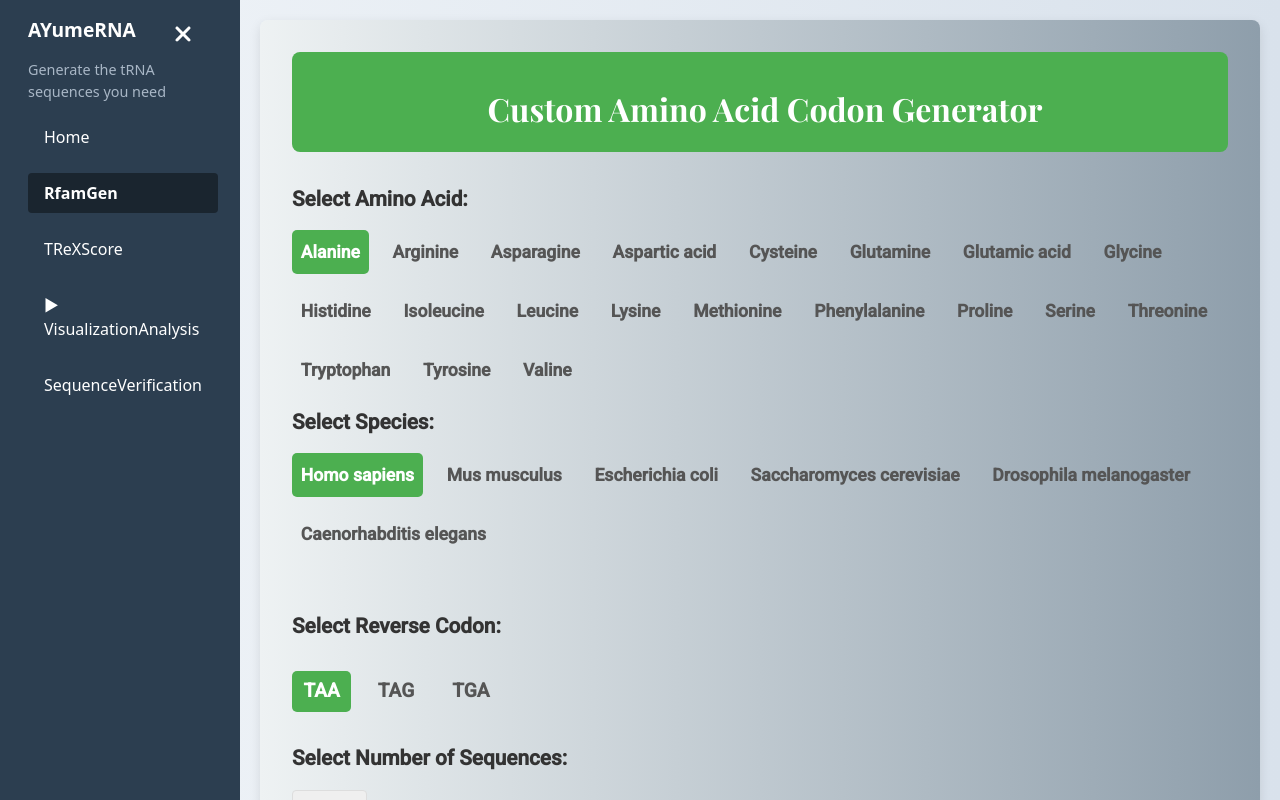
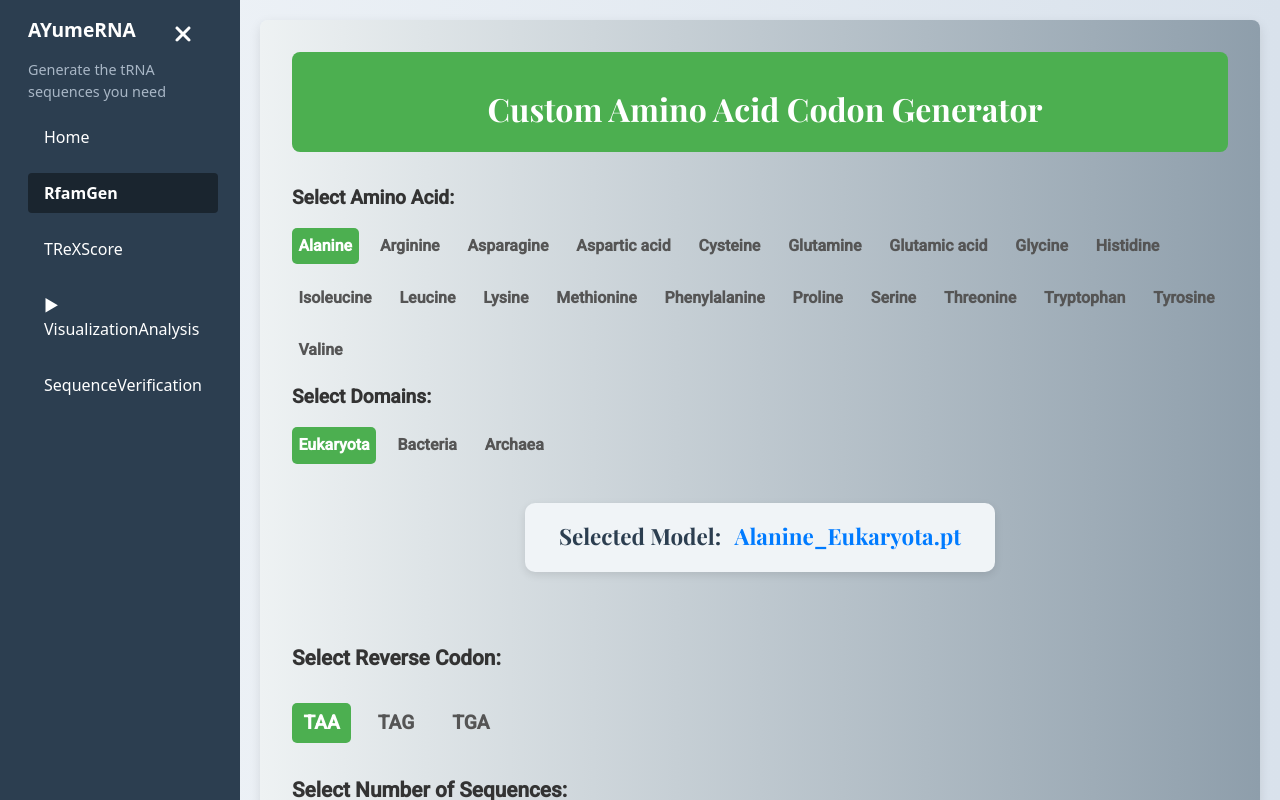
Before and after one commit to Lovelumine/AYumeRNA, a Vue app in the folder AYumeRNA-frontend/: page /generator in a window 1280 px wide. Built offline with nearby package versions, Linux system fonts and the light colour scheme; what @shene/table would draw is missing.

Commit message:
修改前端RfamGen页面

```diff
--- a/AYumeRNA-frontend/package.json
+++ b/AYumeRNA-frontend/package.json
@@ -21,6 +21,7 @@
     "@fortawesome/free-solid-svg-icons": "^6.6.0",
     "@fortawesome/vue-fontawesome": "^3.0.8",
     "@shene/table": "1.0.0-alpha.24",
+    "axios": "^1.7.7",
     "bootstrap": "^5.3.3",
     "element-plus": "^2.8.7",
     "pinia": "^2.2.4",
--- a/AYumeRNA-frontend/src/pages/CondonGenerator/CodonInput.vue
+++ b/AYumeRNA-frontend/src/pages/CondonGenerator/CodonInput.vue
@@ -3,23 +3,44 @@
     <label for="amino-acid">Select Amino Acid:</label>
     <div class="amino-acids">
       <label v-for="acid in aminoAcids" :key="acid" class="amino-acid-option">
-        <input type="radio" :value="acid" v-model="aminoAcid" :id="acid" class="hidden-radio" />
+        <input
+          type="radio"
+          :value="acid"
+          v-model="aminoAcid"
+          :id="acid"
+          class="hidden-radio"
+        />
         <span>{{ acid }}</span>
       </label>
     </div>
 
-    <label for="species">Select Species:</label>
+    <label for="species">Select Domains:</label>
     <div class="species">
       <label v-for="sp in speciesList" :key="sp" class="species-option">
-        <input type="radio" :value="sp" v-model="species" :id="sp" class="hidden-radio" />
+        <input
+          type="radio"
+          :value="sp"
+          v-model="species"
+          :id="sp"
+          class="hidden-radio"
+        />
         <span>{{ sp }}</span>
       </label>
+    </div>
+
+    <div class="model-selection" v-if="modelName">
+      <p class="model-text">
+        Selected Model: <span class="model-name">{{ modelName }}</span>
+      </p>
     </div>
   </div>
 </template>
 
 <script setup lang="ts">
-import { ref } from 'vue';
+import { ref, computed, watch } from 'vue'; // 引入 watch 进行监听
+import { defineEmits } from 'vue';
+
+const emits = defineEmits(['updateModel']); // 定义事件，用于向父组件传递数据
 
 // Mock data
 const aminoAcids = [
@@ -30,12 +51,22 @@ const aminoAcids = [
 ];
 
 const speciesList = [
-  'Homo sapiens', 'Mus musculus', 'Escherichia coli', 'Saccharomyces cerevisiae',
-  'Drosophila melanogaster', 'Caenorhabditis elegans'
+  'Eukaryota', 'Bacteria', 'Archaea',
 ];
 
 const aminoAcid = ref(aminoAcids[0]);
 const species = ref(speciesList[0]);
+
+// 计算属性，生成模型名称
+const modelName = computed(() => {
+  return `${aminoAcid.value}_${species.value}.pt`;
+});
+
+// 监听 modelName 变化并触发事件
+watch(modelName, (newModelName) => {
+  console.log('modelName updated:', newModelName); // 检查 modelName 是否更新
+  emits('updateModel', newModelName);
+});
 </script>
 
 <style scoped>
@@ -51,7 +82,7 @@ const species = ref(speciesList[0]);
 label {
   font-family: 'Roboto', sans-serif;
   font-weight: 600;
-  font-size: 1.3em;
+  font-size: 1.2em;
   color: #333;
 }
 
@@ -64,7 +95,7 @@ label {
 
 .amino-acid-option,
 .species-option {
-  font-size: 1.1em;
+  font-size: 1em;
   color: #555;
   display: flex;
   align-items: center;
@@ -78,7 +109,7 @@ label {
 
 .amino-acid-option span,
 .species-option span {
-  padding: 0.5em;
+  padding: 0.4em;
   border-radius: 5px;
   transition: background-color 0.3s ease;
 }
@@ -94,4 +125,40 @@ label {
   background-color: #4caf50;
   color: white;
 }
+
+.model-selection {
+  margin-top: 1.5em;
+  display: flex;
+  justify-content: center;
+  align-items: center;
+}
+
+.model-text {
+  font-size: 1.4em; /* 减小整体字体大小 */
+  font-family: 'Playfair Display', serif;
+  color: #2c3e50;
+  text-align: center;
+  font-weight: bold;
+  background-color: #f0f4f7;
+  padding: 0.8em 1.5em; /* 减小内边距 */
+  border-radius: 10px; /* 减小圆角 */
+  box-shadow: 0 3px 8px rgba(0, 0, 0, 0.1); /* 调整阴影 */
+  transition: transform 0.2s ease, box-shadow 0.2s ease;
+}
+
+.model-name {
+  color: #007BFF;
+  font-weight: 600;
+  margin-left: 8px; /* 减小间距 */
+}
+
+.model-text:hover {
+  transform: scale(1.03); /* 减小放大比例 */
+  box-shadow: 0 5px 10px rgba(0, 0, 0, 0.15);
+}
+
+.label {
+  color: #333;
+  font-size: 1em; /* 调整 Selected Model 的大小 */
+}
 </style>
--- a/AYumeRNA-frontend/src/pages/CondonGenerator/CondonGenerator.vue
+++ b/AYumeRNA-frontend/src/pages/CondonGenerator/CondonGenerator.vue
@@ -4,7 +4,8 @@
       <i class="fa fa-flask" aria-hidden="true"></i> Custom Amino Acid Codon Generator
     </h2>
 
-    <CodonInput />
+    <!-- 引入 CodonInput 组件 -->
+    <CodonInput @updateModel="updateModel" />
 
     <div class="reverse-codon-selection">
       <label for="reverse-codon">Select Reverse Codon:</label>
@@ -30,6 +31,7 @@
 
 <script setup lang="ts">
 import { ref } from 'vue';
+import axios from 'axios'; // 用于发送请求
 import CodonInput from './CodonInput.vue';
 import SequenceResult from './SequenceResult.vue';
 
@@ -39,10 +41,37 @@ const sequences = ref<string[]>([]);
 const reverseCodons = ref(['TAA', 'TAG', 'TGA']); // 反密码子的选项
 const selectedReverseCodon = ref(reverseCodons.value[0]);
 
-function generateSequence() {
-  sequences.value = Array.from({ length: sequenceCount.value }, (_, i) => {
-    return `sup-tRNA Sequence ${i + 1} for reverse codon ${selectedReverseCodon.value}`;
-  });
+// 模型名称（从 CodonInput.vue 更新）
+const selectedModel = ref('');
+
+// 更新模型名称的方法
+function updateModel(modelName: string) {
+  console.log('Received modelName in parent:', modelName); // 检查是否收到模型名称
+  selectedModel.value = modelName;
+}
+
+// 生成序列并发送请求
+async function generateSequence() {
+  try {
+    // 请求数据
+    const payload = {
+      model: selectedModel.value,
+      reverseCodon: selectedReverseCodon.value,
+      sequenceCount: sequenceCount.value,
+    };
+
+    // 打印调试信息
+    console.log('Sending request to /sample with payload:', payload);
+
+    // 发送 POST 请求到 /sample
+    const response = await axios.post('/sample', payload);
+
+    // 从服务器响应中更新序列
+    sequences.value = response.data.sequences || [];
+    console.log('Response:', response.data);
+  } catch (error) {
+    console.error('Error generating sequences:', error);
+  }
 }
 </script>
 
```
Also changed, not shown: 1 other file (tests, documents, lock files or other folders).
